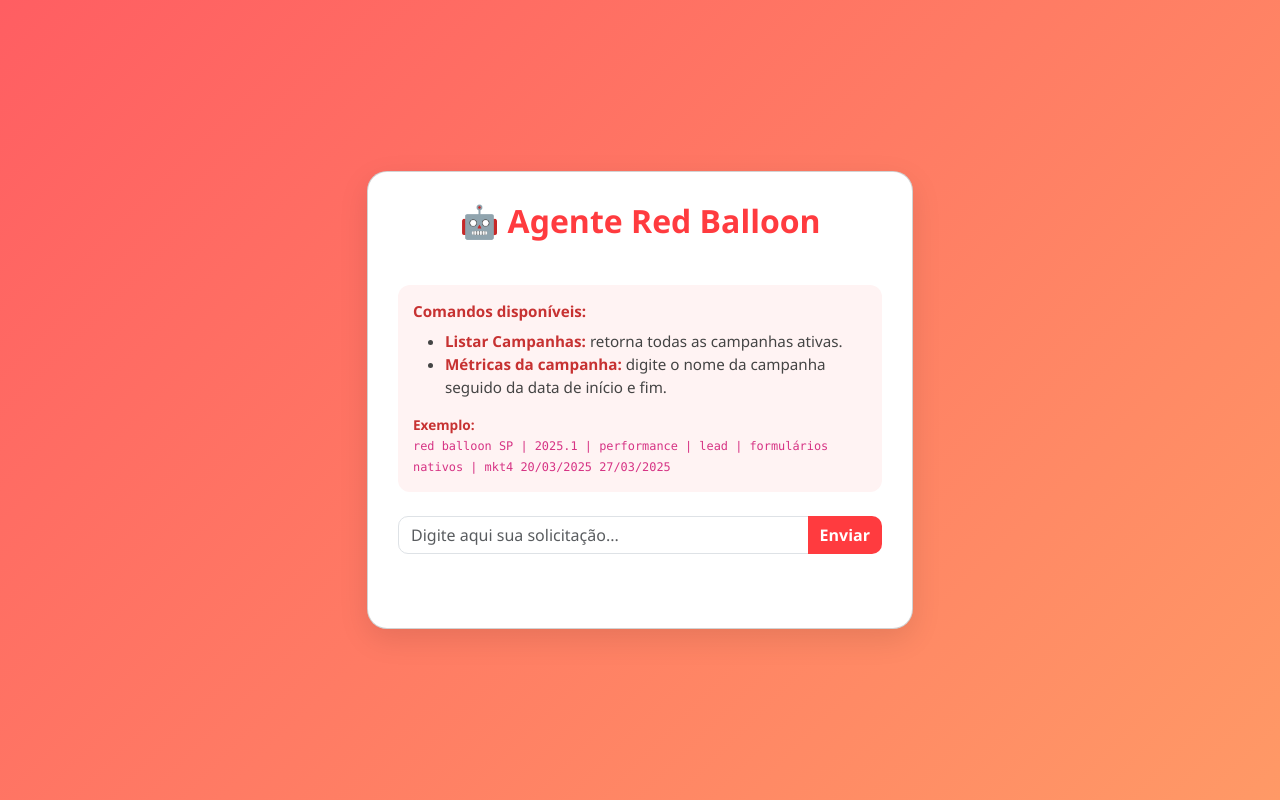
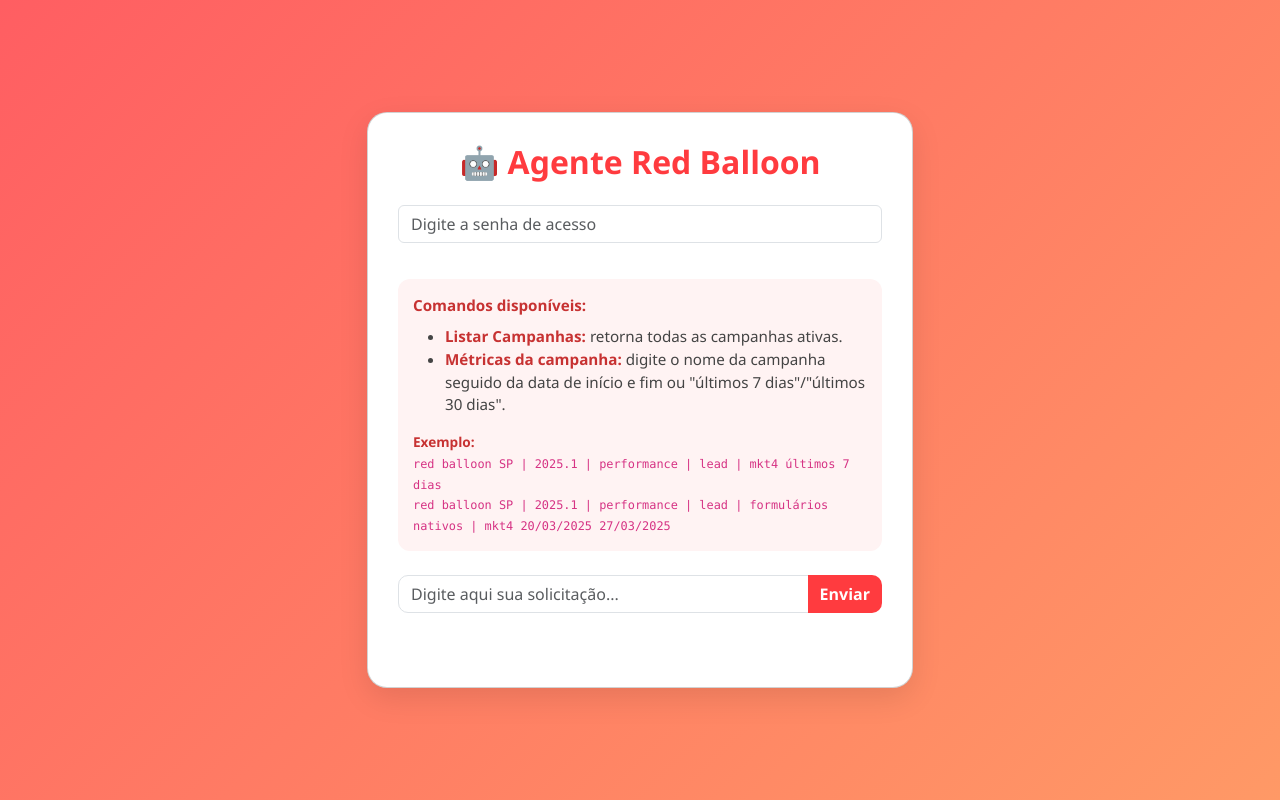
Before and after one commit to leocassella92/redballoon, a plain HTML site: page index.html in a window 1280 px wide. Drawn offline with nearby package versions, Linux system fonts and the light colour scheme.

Commit message:
Adiciona proteção por senha ao agente

```diff
--- a/index.html
+++ b/index.html
@@ -68,14 +68,18 @@
         <div class="col-md-8 col-lg-6">
             <div class="card">
                 <h2 class="text-center mb-4">🤖 Agente Red Balloon</h2>
+                <div class="mb-3">
+                    <input type="password" class="form-control" id="senha" placeholder="Digite a senha de acesso">
+                </div>
                 <div class="comandos">
                     <strong>Comandos disponíveis:</strong>
                     <ul class="mt-2">
                         <li><strong>Listar Campanhas:</strong> retorna todas as campanhas ativas.</li>
-                        <li><strong>Métricas da campanha:</strong> digite o nome da campanha seguido da data de início e fim.</li>
+                        <li><strong>Métricas da campanha:</strong> digite o nome da campanha seguido da data de início e fim ou "últimos 7 dias"/"últimos 30 dias".</li>
                     </ul>
                     <div class="example">
                         <strong>Exemplo:</strong><br>
+                        <code>red balloon SP | 2025.1 | performance | lead | mkt4 últimos 7 dias</code><br>
                         <code>red balloon SP | 2025.1 | performance | lead | formulários nativos | mkt4 20/03/2025 27/03/2025</code>
                     </div>
                 </div>
@@ -92,7 +96,13 @@
 <script>
     async function enviarPrompt() {
         const prompt = document.getElementById('prompt').value;
+        const senha = document.getElementById('senha').value;
         const resposta = document.getElementById('resposta');
+
+        if (senha !== 'projetoredballoon') {
+            resposta.innerHTML = `<div class="alert alert-danger">❌ Senha incorreta.</div>`;
+            return;
+        }
 
         resposta.innerHTML = '<div class="spinner-border text-primary" role="status"></div>';
 
```
